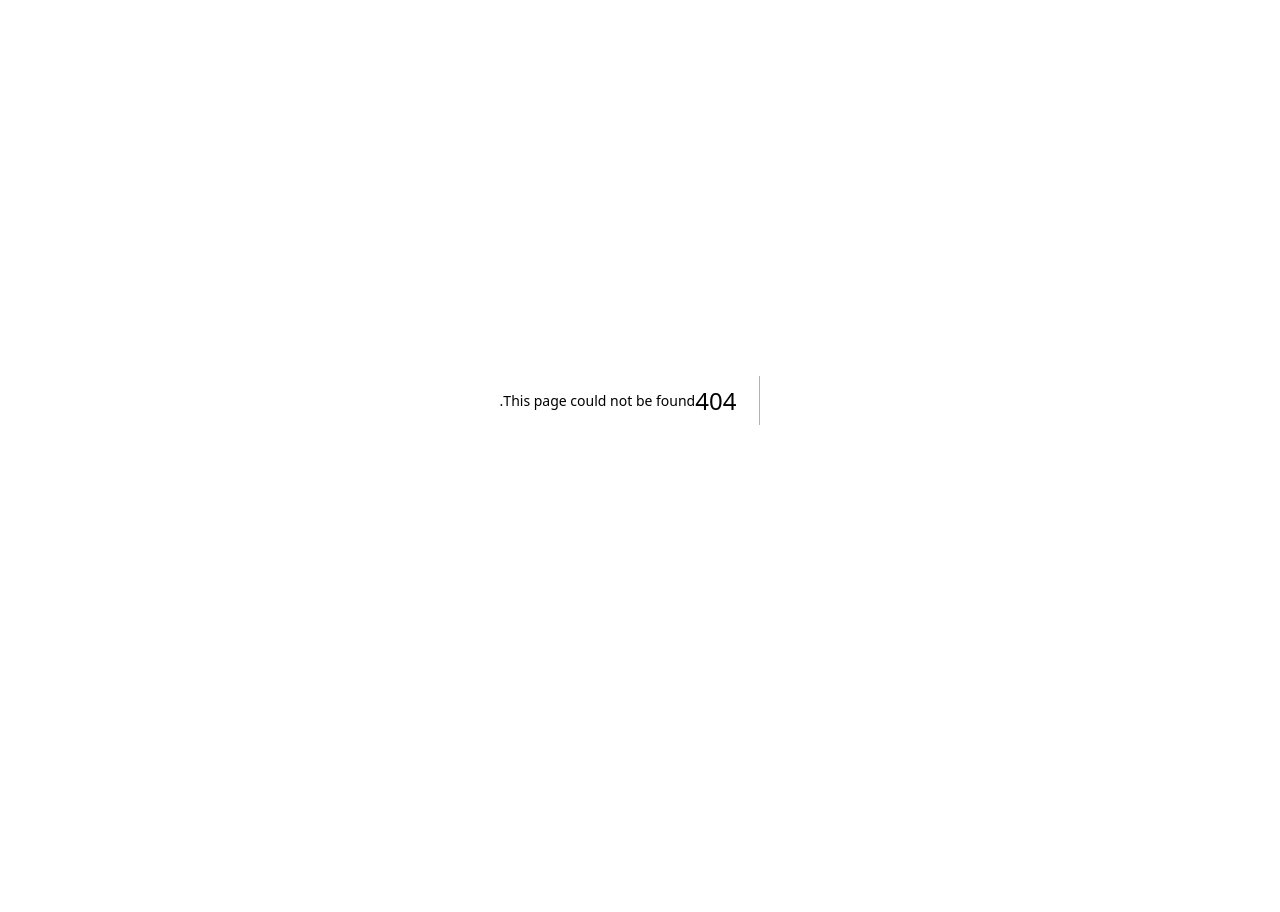
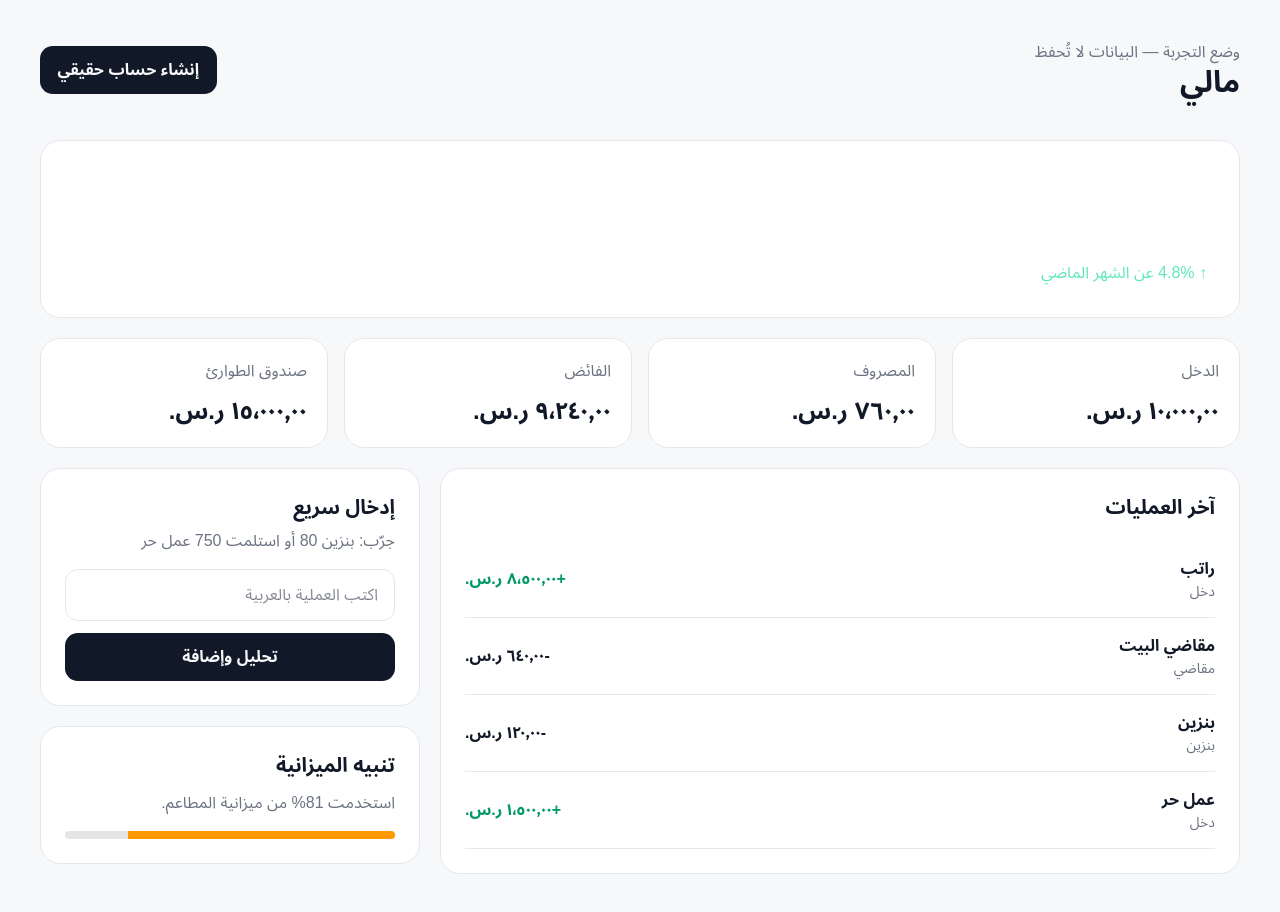
Before and after one commit to ha7n-bot/personal-finance-app, a Next.js app: page /demo in a window 1280 px wide. Before the commit this address had no page. Before the commit the page ends 800 px from the top, so only its background shows below. Built offline with nearby package versions, Linux system fonts and the light colour scheme.

Commit message:
feat: add src/app/demo/page.tsx

```diff
--- /dev/null
+++ b/src/app/demo/page.tsx
@@ -0,0 +1,38 @@
+"use client";
+
+import Link from "next/link";
+import { useMemo, useState } from "react";
+
+type DemoTransaction = { id: number; title: string; category: string; amount: number; type: "income" | "expense" };
+const initial: DemoTransaction[] = [
+  { id: 1, title: "راتب", category: "دخل", amount: 8500, type: "income" },
+  { id: 2, title: "مقاضي البيت", category: "مقاضي", amount: 640, type: "expense" },
+  { id: 3, title: "بنزين", category: "بنزين", amount: 120, type: "expense" },
+  { id: 4, title: "عمل حر", category: "دخل", amount: 1500, type: "income" },
+];
+const sar = (value: number) => new Intl.NumberFormat("ar-SA", { style: "currency", currency: "SAR" }).format(value);
+
+export default function DemoPage() {
+  const [transactions, setTransactions] = useState(initial);
+  const [quick, setQuick] = useState("");
+  const totals = useMemo(() => ({
+    income: transactions.filter((t) => t.type === "income").reduce((sum, t) => sum + t.amount, 0),
+    expense: transactions.filter((t) => t.type === "expense").reduce((sum, t) => sum + t.amount, 0),
+  }), [transactions]);
+
+  function addQuick() {
+    const amount = Number(quick.match(/[\d,.]+/)?.[0]?.replaceAll(",", ""));
+    if (!amount) return;
+    const income = /دخل|راتب|استلمت|عمل حر/.test(quick);
+    const title = quick.replace(/[\d,.]+/, "").trim() || (income ? "دخل" : "مصروف");
+    setTransactions((rows) => [{ id: Date.now(), title, category: income ? "دخل" : title, amount, type: income ? "income" : "expense" }, ...rows]);
+    setQuick("");
+  }
+
+  return <main className="min-h-screen p-5 md:p-10 max-w-7xl mx-auto">
+    <header className="flex items-center justify-between mb-10"><div><p className="muted">وضع التجربة — البيانات لا تُحفظ</p><h1 className="text-3xl font-black">مالي</h1></div><Link className="btn" href="/register">إنشاء حساب حقيقي</Link></header>
+    <section className="card p-6 md:p-8 mb-5 bg-gradient-to-l from-teal-950 to-slate-950 text-white"><p className="text-white/70">صافي الثروة التجريبي</p><strong className="text-4xl block mt-3">{sar(42200 + totals.income - totals.expense)}</strong><p className="text-emerald-300 mt-3">↑ 4.8% عن الشهر الماضي</p></section>
+    <section className="grid gap-4 sm:grid-cols-2 xl:grid-cols-4 mb-5">{[["الدخل", totals.income],["المصروف", totals.expense],["الفائض", totals.income - totals.expense],["صندوق الطوارئ",15000]].map(([label,value]) => <article className="card p-5" key={label}><p className="muted">{label}</p><strong className="text-2xl block mt-3">{sar(Number(value))}</strong></article>)}</section>
+    <section className="grid lg:grid-cols-[1fr_380px] gap-5"><article className="card p-6"><h2 className="font-bold text-xl mb-5">آخر العمليات</h2>{transactions.map((transaction) => <div className="flex justify-between items-center py-4 border-b" style={{ borderColor: "var(--line)" }} key={transaction.id}><div><strong>{transaction.title}</strong><p className="muted text-sm">{transaction.category}</p></div><strong className={transaction.type === "income" ? "text-emerald-600" : ""}>{transaction.type === "income" ? "+" : "-"}{sar(transaction.amount)}</strong></div>)}</article><aside className="space-y-5"><div className="card p-6"><h2 className="font-bold text-xl mb-2">إدخال سريع</h2><p className="muted mb-4">جرّب: بنزين 80 أو استلمت 750 عمل حر</p><input className="field" value={quick} onChange={(event) => setQuick(event.target.value)} onKeyDown={(event) => event.key === "Enter" && addQuick()} placeholder="اكتب العملية بالعربية"/><button className="btn w-full mt-3" onClick={addQuick}>تحليل وإضافة</button></div><div className="card p-6"><h2 className="font-bold text-xl">تنبيه الميزانية</h2><p className="muted mt-3">استخدمت 81% من ميزانية المطاعم.</p><div className="h-2 bg-black/10 rounded-full mt-4 overflow-hidden"><div className="h-full bg-amber-500 w-[81%]"/></div></div></aside></section>
+  </main>;
+}
```
